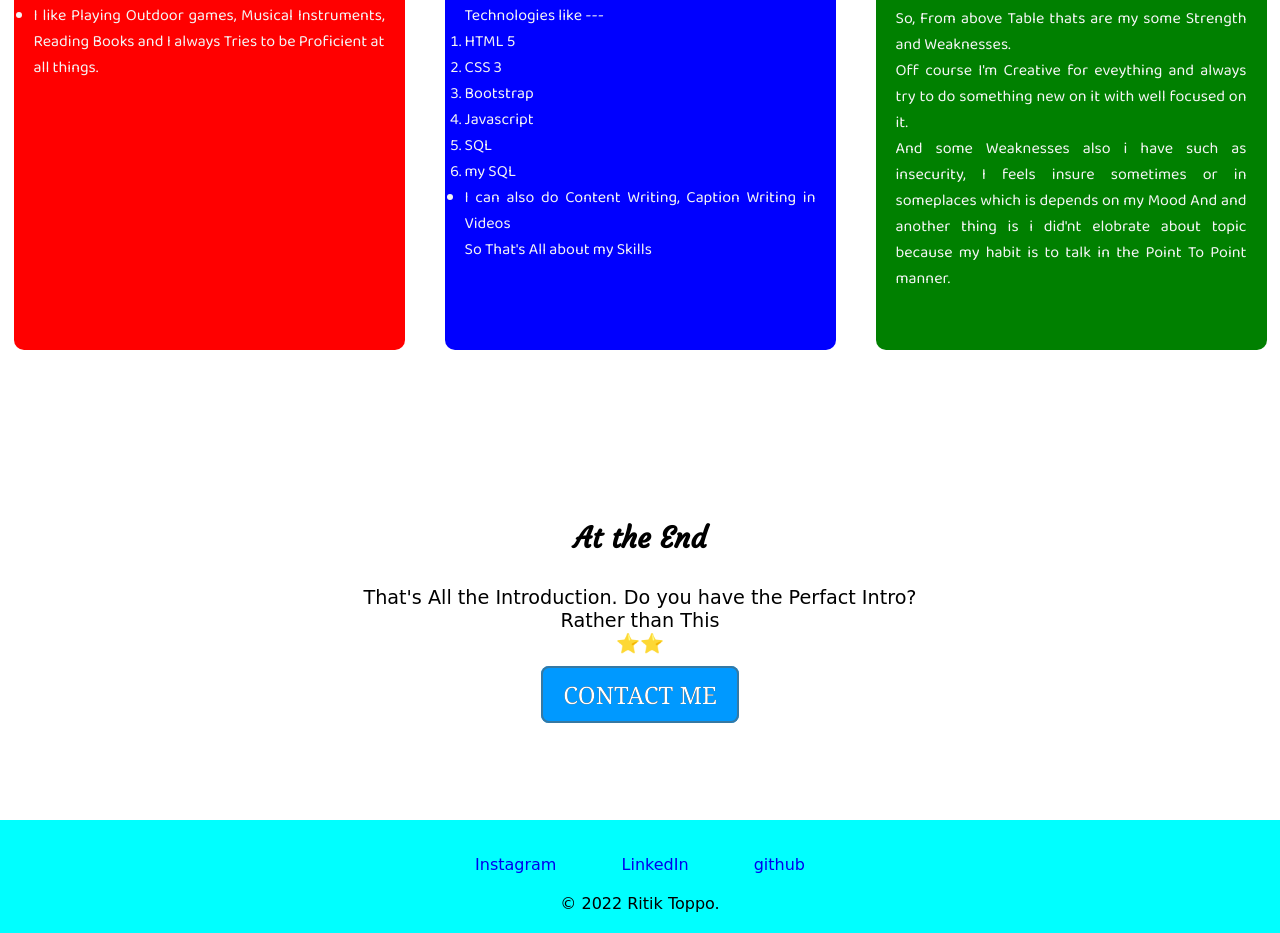
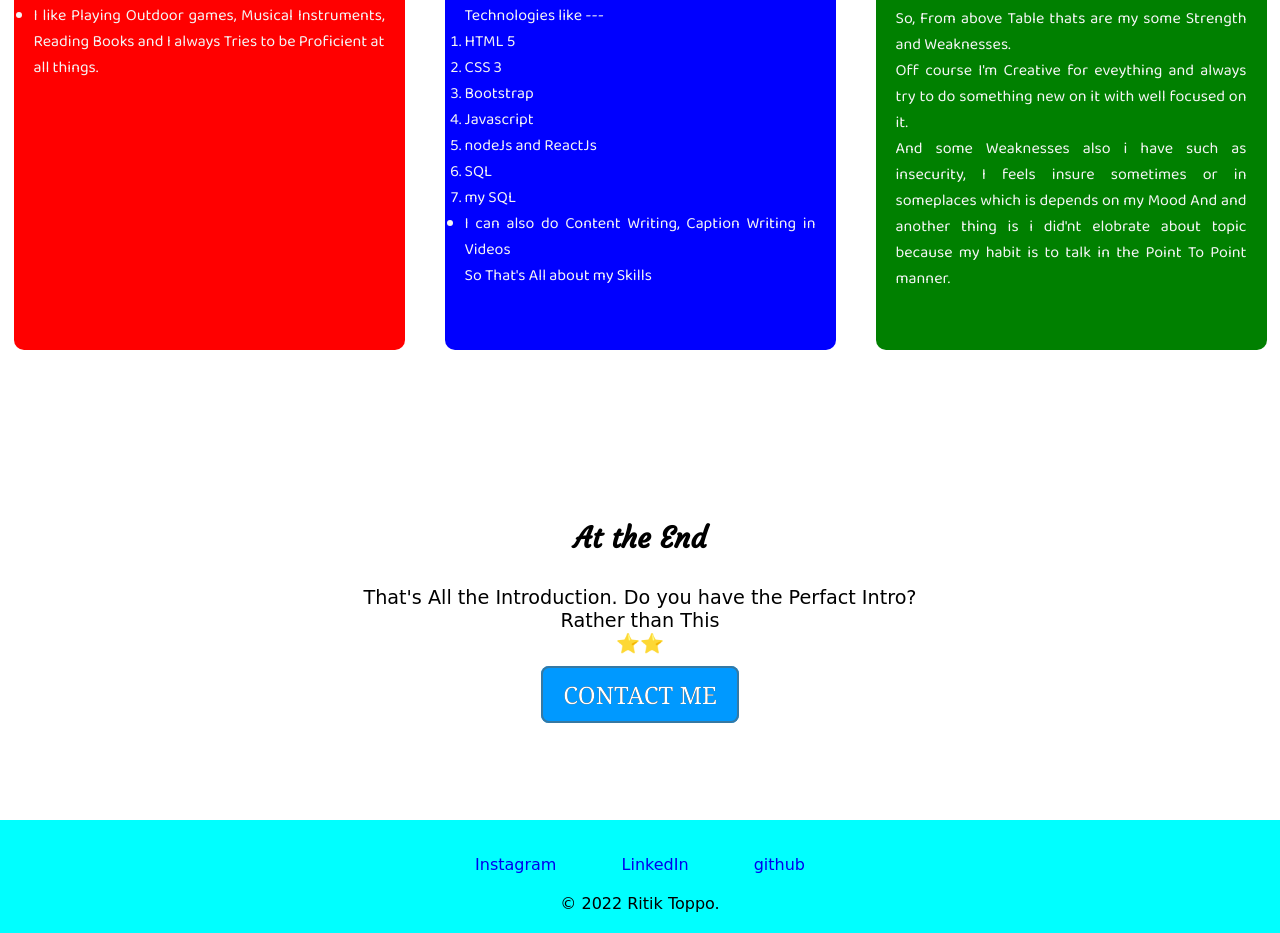
Before and after one commit to mzDzyre/MySite, a plain HTML site: page index.html in a window 1280 px wide. Shown: the part 1133-2066 px from the top of the page. Drawn offline with Linux system fonts and the light colour scheme.

Commit message:
Update index.html

```diff
--- a/index.html
+++ b/index.html
@@ -66,6 +66,7 @@
                 <li>CSS 3</li>
                 <li>Bootstrap</li>
                 <li>Javascript</li>
+                <li>nodeJs and ReactJs</li>
                 <li>SQL</li>
                 <li>my SQL</li>
                 </ol>
```
